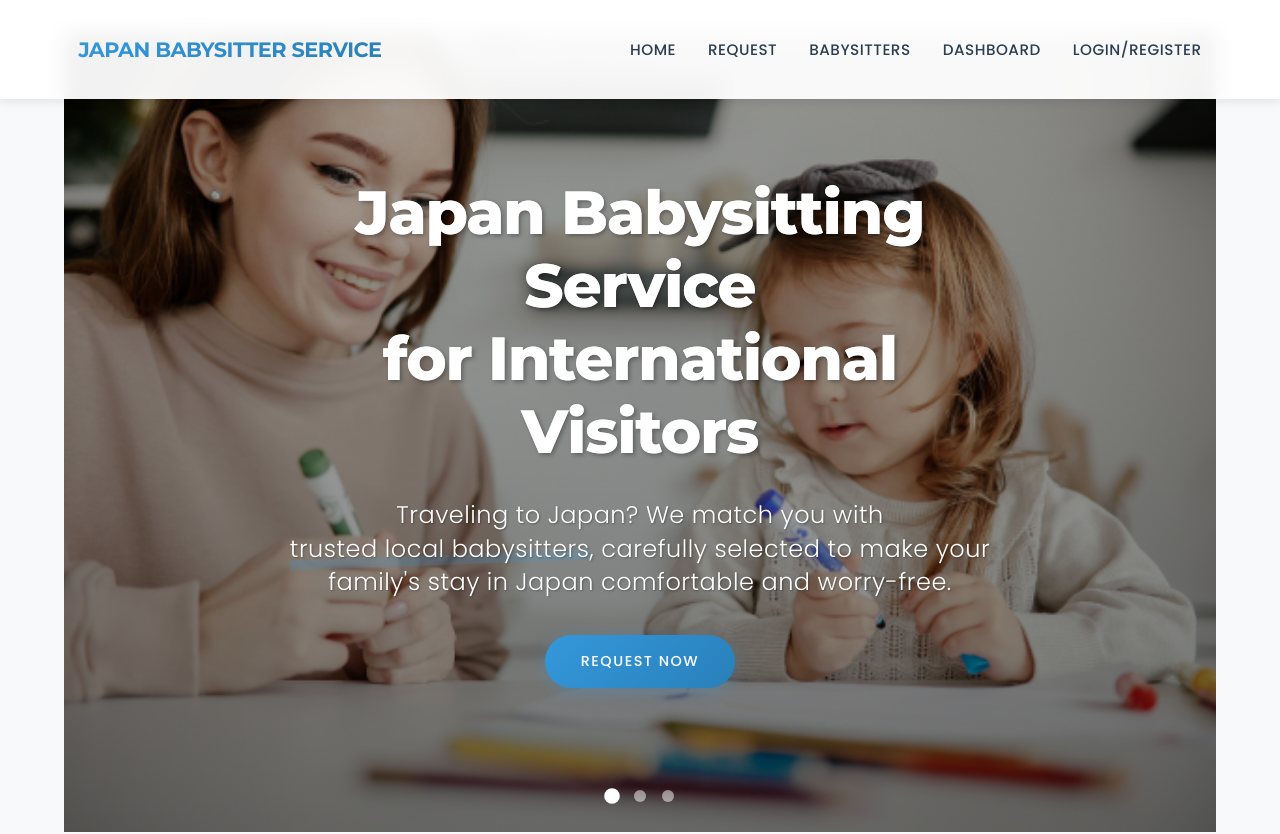
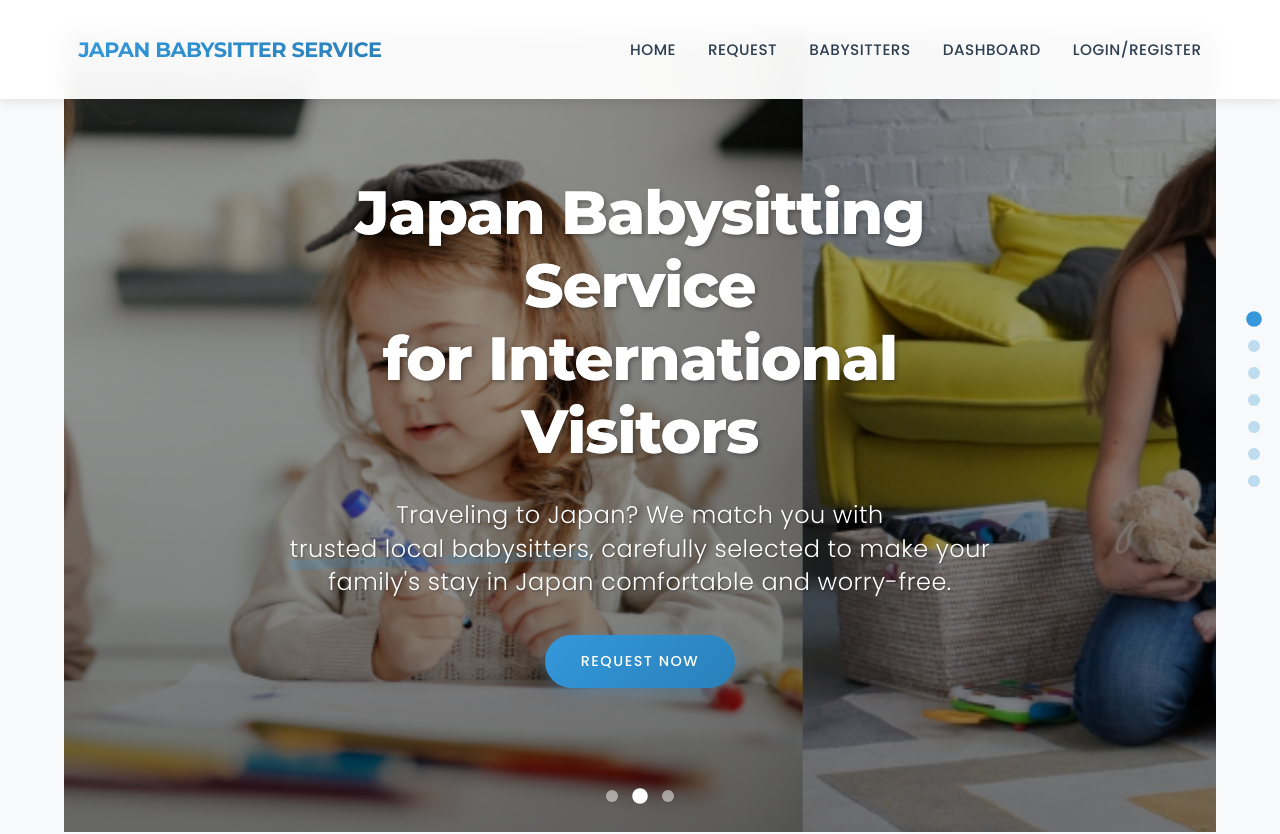
Before and after one commit to takayukimeilyn/babysitting, a plain HTML site: page index.html in a window 1280 px wide. Shown: the top 834 px of the page. Drawn offline with Linux system fonts and the light colour scheme.

Commit message:
Add files via upload

```diff
--- a/index.html
+++ b/index.html
@@ -1147,6 +1147,32 @@
       .testimonial-text {
         font-size: 0.95em;
       }
+    }
+
+    /* Floating Navigation styles */
+    .floating-nav {
+      position: fixed;
+      right: 20px;
+      top: 50%;
+      transform: translateY(-50%);
+      z-index: 900;
+      display: flex;
+      flex-direction: column;
+      gap: 15px;
+    }
+
+    .nav-dot {
+      width: 12px;
+      height: 12px;
+      border-radius: 50%;
+      background-color: rgba(52, 152, 219, 0.3);
+      cursor: pointer;
+      transition: all 0.3s ease;
+    }
+
+    .nav-dot:hover, .nav-dot.active {
+      background-color: rgba(52, 152, 219, 1);
+      transform: scale(1.3);
     }
   </style>
 </head>
@@ -1479,6 +1505,18 @@
     // Initialize active dot
     updateActiveDot('home');
 
+    // Function to update active dot
+    function updateActiveDot(sectionId) {
+      const dots = document.querySelectorAll('.nav-dot');
+      dots.forEach(dot => {
+        if (dot.getAttribute('data-section') === sectionId) {
+          dot.classList.add('active');
+        } else {
+          dot.classList.remove('active');
+        }
+      });
+    }
+
     // Mobile Navigation functionality
     const mobileNavToggle = document.getElementById('mobileNavToggle');
     const navMenu = document.getElementById('navMenu');
@@ -1534,11 +1572,11 @@
 
       // Only update active dot for visible sections
       if (homeSection && !homeSection.classList.contains('hidden')) {
-        const challengesSection = document.getElementById('challenges');
-        const howItWorksSection = document.getElementById('how-it-works');
+        const servicesSection = document.querySelector('.service-features');
+        const howItWorksSection = document.querySelector('.how-it-works');
         const testimonialsSection = document.getElementById('testimonials');
 
-        if (scrollPosition < challengesSection.offsetTop - 200) {
+        if (scrollPosition < servicesSection.offsetTop - 200) {
           updateActiveDot('home');
         } else if (scrollPosition < howItWorksSection.offsetTop - 200) {
           updateActiveDot('challenges');
```
